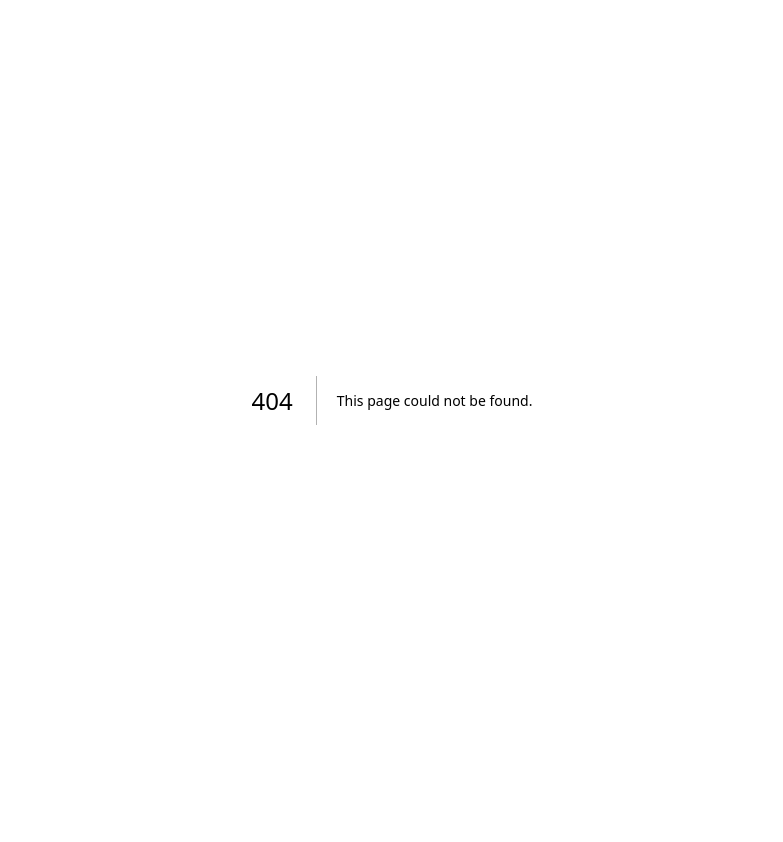
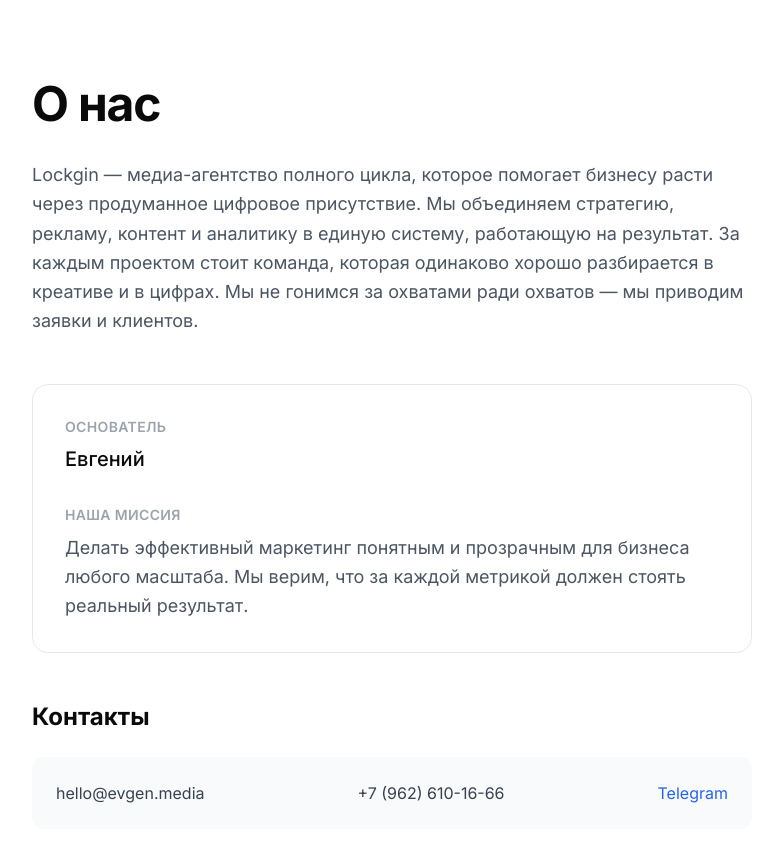
Before and after one commit to lockginagency/MarketingAgency-spa-, a Next.js app: page /about in a window 1280 px wide. Before the commit this address had no page. Shown: the top 842 px of the page, without its empty margins (248-1031 px from the left). Before the commit the page ends 800 px from the top, so only its background shows below. Built offline with nearby package versions, Linux system fonts and the light colour scheme.

Commit message:
Обновлён сайт: тарифы, аудит, страница О нас

```diff
--- /dev/null
+++ b/app/about/page.tsx
@@ -0,0 +1,57 @@
+import type { Metadata } from "next";
+import { about, agencyName } from "@/app/data/content";
+export const metadata: Metadata = {
+  title: about.title + " — " + agencyName,
+  description: about.description,
+};
+
+export default function AboutPage() {
+  return (
+    <main className="mx-auto max-w-3xl px-6 py-20">
+      <h1 className="text-4xl font-bold tracking-tight sm:text-5xl">
+        {about.title}
+      </h1>
+
+      <p className="mt-8 text-lg leading-relaxed text-gray-600 dark:text-gray-300">
+        {about.description}
+      </p>
+
+      <section className="mt-12 rounded-2xl border border-gray-200 p-8 dark:border-gray-800">
+        <h2 className="text-sm font-semibold uppercase tracking-wide text-gray-400">
+          Основатель
+        </h2>
+        <p className="mt-2 text-xl font-medium">{about.founder}</p>
+
+        <h2 className="mt-8 text-sm font-semibold uppercase tracking-wide text-gray-400">
+          Наша миссия
+        </h2>
+        <p className="mt-2 text-lg leading-relaxed text-gray-600 dark:text-gray-300">
+          {about.mission}
+        </p>
+      </section>
+
+      <section className="mt-12">
+        <h2 className="text-2xl font-bold">Контакты</h2>
+        <div className="mt-6 space-y-4">
+          {about.contacts.map((contact, i) => (
+            <div
+              key={i}
+              className="flex flex-col gap-2 rounded-xl bg-gray-50 p-6 dark:bg-gray-900 sm:flex-row sm:items-center sm:justify-between"
+            >
+              <span className="text-gray-700 dark:text-gray-300">
+                {contact.email}
+              </span>
+              <span className="text-gray-700 dark:text-gray-300">
+                {contact.phone}
+              </span>
+
+              <a href={contact.telegram} className="text-blue-600">
+                Telegram
+              </a>
+            </div>
+          ))}
+        </div>
+      </section>
+    </main>
+  );
+}
--- a/app/components/Navbar.tsx
+++ b/app/components/Navbar.tsx
@@ -1,23 +1,25 @@
-'use client';
+"use client";
 
-import { useState } from 'react';
-import { agencyName } from '@/app/data/content';
+import { useState } from "react";
+import { agencyName } from "@/app/data/content";
 
 export default function Navbar() {
   const [open, setOpen] = useState(false);
 
   const links = [
-    { href: '#who', label: 'Кто мы' },
-    { href: '#services', label: 'Услуги' },
-    { href: '#cases', label: 'Кейсы' },
-    { href: '#pricing', label: 'Тарифы' },
-    { href: '#footer', label: 'Контакты' },
+    { href: "/about", label: "Кто мы" },
+    { href: "#services", label: "Услуги" },
+    { href: "#cases", label: "Кейсы" },
+    { href: "#pricing", label: "Тарифы" },
+    { href: "#footer", label: "Контакты" },
   ];
 
   return (
     <nav className="navbar">
       <div className="navbar-inner">
-        <a href="#" className="navbar-logo">{agencyName}</a>
+        <a href="#" className="navbar-logo">
+          {agencyName}
+        </a>
 
         <button
           className="navbar-burger"
@@ -29,10 +31,12 @@
           <span />
         </button>
 
-        <ul className={`navbar-links ${open ? 'is-open' : ''}`}>
+        <ul className={`navbar-links ${open ? "is-open" : ""}`}>
           {links.map((l) => (
             <li key={l.href}>
-              <a href={l.href} onClick={() => setOpen(false)}>{l.label}</a>
+              <a href={l.href} onClick={() => setOpen(false)}>
+                {l.label}
+              </a>
             </li>
           ))}
         </ul>
--- a/app/data/content.ts
+++ b/app/data/content.ts
@@ -1,19 +1,35 @@
-export const agencyName = "Evgen";
+export const agencyName = "Lockgin";
 
 export const audit = {
   title: "АУДИТ",
-  description: "",
-  pain: "",
+  description: "Показываем, почему твоя реклама не окупается.",
+  pain: "Разбираем твою рекламу и находим, что не работает.",
   duration: "от 3 до 5 дней",
-  price: "1500 руб",
-  oldPrice: "3500руб",
+  price: "1 500 руб",
+  oldPrice: "3 500руб",
   cta: "Проверь свой проект",
 };
+
 export const heroContent = {
   headline: "Создаём цифровое присутствие, которое продаёт",
   subheadline:
-    "Медиа-агентство полного цикла. От стратегии до контента — работаем на результат.",
+    "Маркетинговое агентство полного цикла. От стратегии до контента — работаем на результат.",
   cta: "Обсудить проект",
+};
+export const about = {
+  title: "О нас",
+  description:
+    "Lockgin — медиа-агентство полного цикла, которое помогает бизнесу расти через продуманное цифровое присутствие. Мы объединяем стратегию, рекламу, контент и аналитику в единую систему, работающую на результат. За каждым проектом стоит команда, которая одинаково хорошо разбирается в креативе и в цифрах. Мы не гонимся за охватами ради охватов — мы приводим заявки и клиентов.",
+  founder: "Евгений",
+  mission:
+    "Делать эффективный маркетинг понятным и прозрачным для бизнеса любого масштаба. Мы верим, что за каждой метрикой должен стоять реальный результат.",
+  contacts: [
+    {
+      email: "hello@evgen.media",
+      phone: "+7 (962) 610-16-66",
+      telegram: "https://t.me/lockgin_marketing",
+    },
+  ],
 };
 
 export const services = [
@@ -81,43 +97,58 @@
 
 export const pricing = [
   {
-    name: "Начальный",
-    price: "45 000 ₽",
+    name: "Пробный",
+    price: "9 900 ₽",
     period: "/мес",
     features: [
-      "1 рекламный канал",
-      "12 постов в месяц",
-      "Базовая аналитика",
-      "Email-поддержка",
+      "1 рекламный канал (VK / Telegram)",
+      "5 постов в месяц",
+      "15 Reels / видео",
+      "3 креатива под ЦА",
+      "Отчёт по заявкам",
+      "Поддержка в рабочее время",
+      "Автопродление",
+      "Отмена в любой момент",
     ],
     recommended: false,
+    paymentLink: "https://t.me/lockgin_marketing",
   },
   {
-    name: "Средний",
-    price: "85 000 ₽",
+    name: "Старт",
+    price: "19 900 ₽",
     period: "/мес",
     features: [
-      "3 рекламных канала",
-      "20 постов + Stories",
-      "Расширенная аналитика",
-      "Персональный менеджер",
-      "SMM-стратегия",
+      "2 рекламных канала (VK + Яндекс)",
+      "12 постов в месяц",
+      "25 Reels / видео",
+      "8 креативов под ЦА",
+      "Отчёт по заявкам + ROI",
+      "Стратегия продвижения на месяц",
+      "Поддержка в рабочее время",
+      "Автопродление",
+      "Отмена в любой момент",
     ],
     recommended: false,
+    paymentLink: "https://t.me/lockgin_marketing",
   },
   {
-    name: "Продвинутый",
-    price: "120 000 ₽",
+    name: "Бизнес",
+    price: "34 900 ₽",
     period: "/мес",
     features: [
-      "Все каналы + блог",
-      "Безлимитный контент",
-      "Полная аналитика и отчёты",
-      "Приоритетная поддержка 24/7",
-      "Копирайтинг + SMM + Реклама",
-      "Выгоднее на 25%",
+      "3+ рекламных канала (VK + Яндекс + Telegram)",
+      "20 постов + Stories в месяц",
+      "Безлимитные Reels / видео",
+      "15 креативов под ЦА",
+      "Полная аналитика (CAC, LTV, ROMI)",
+      "Стратегия на месяц + корректировки",
+      "Персональный менеджер",
+      "Приоритетная поддержка",
+      "Автопродление",
+      "Отмена в любой момент",
     ],
     recommended: true,
+    paymentLink: "https://t.me/lockgin_marketing",
   },
 ];
 
@@ -129,5 +160,5 @@
 
 export const contacts = {
   email: "hello@evgen.media",
-  phone: "+7 (999) 123-45-67",
+  phone: "+7 (962) 610-16-66",
 };
```
Also changed, not shown: 1 other file (tests, documents, lock files or other folders).
